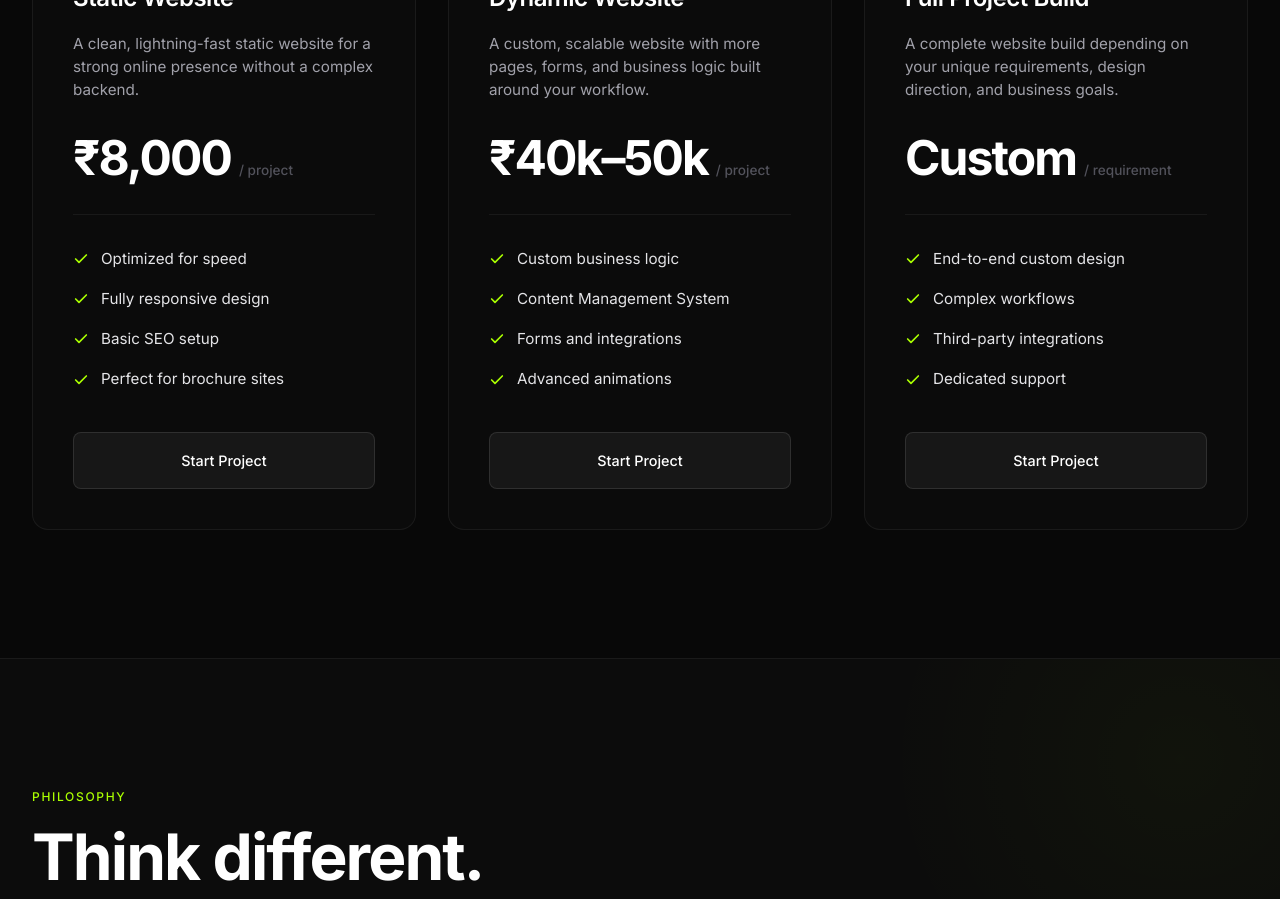
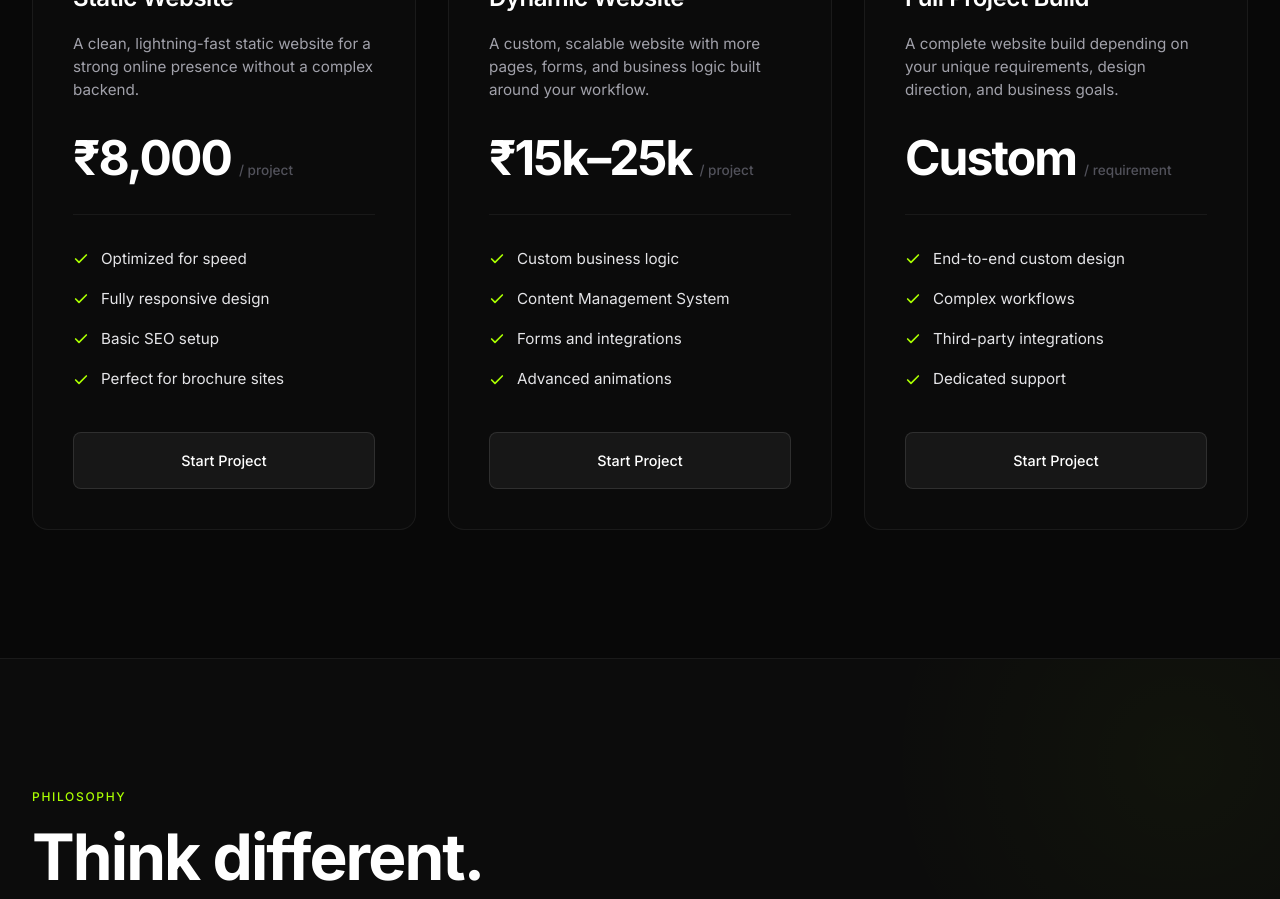
Before and after one commit to veyntlabs-code/VeyntLabsPortfolio, a Next.js app: page / in a window 1280 px wide. Shown: the part 2540-3439 px from the top of the page. Built offline with nearby package versions, Linux system fonts and the light colour scheme.

Commit message:
content: update dynamic website price to 15k-25k

```diff
--- a/components/Pricing/Pricing.tsx
+++ b/components/Pricing/Pricing.tsx
@@ -22,7 +22,7 @@ const packages = [
   {
     id: "dynamic",
     badge: "DYNAMIC",
-    priceText: "₹40k–50k",
+    priceText: "₹15k–25k",
     session: "/ project",
     title: "Dynamic Website",
     descMain: "A custom, scalable website with more pages, forms, and business logic built around your workflow.",
```
